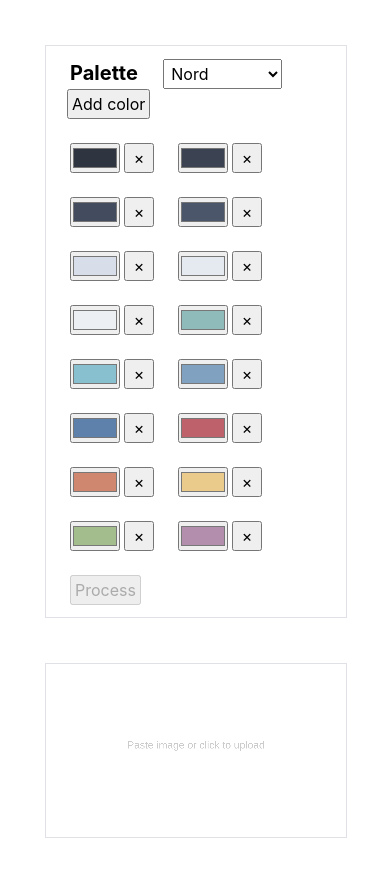
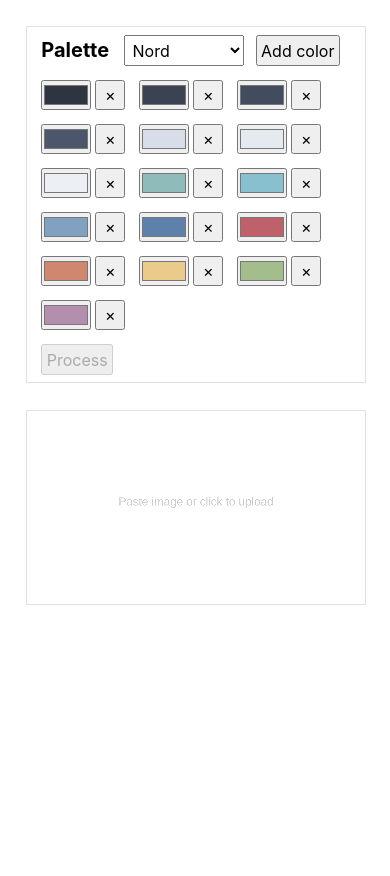
Before and after one commit to ziap/image-themer, a plain HTML site: page index.html in a window 390 px wide. After the commit the page ends 844 px from the top, so only its background shows below. Drawn offline with Linux system fonts and the light colour scheme.

Commit message:
Add dithering only and makes UI more responsive

```diff
--- a/style.css
+++ b/style.css
@@ -1,3 +1,14 @@
+:root {
+  --gap: 15px;
+  --gap-outer: calc(3.75 * var(--gap));
+}
+
+@media screen and (max-width: 600px) {
+  :root {
+    --gap: 7px;
+  }
+}
+
 * {
   margin: 0;
   padding: 0;
@@ -6,28 +17,28 @@
 }
 
 .container {
-  width: calc(100% - 90px);
+  width: calc(100% - calc(2 * var(--gap-outer)));
   max-width: 1024px;
-  margin: 0 auto 45px auto;
+  margin: 0 auto var(--gap-outer) auto;
 }
 
 .ui-container {
   width: 100%;
   border: 1px solid #dfe1e6;
-  margin-top: 45px;
+  margin-top: var(--gap-outer);
 }
 
 .header>* {
-  margin: 0 9px;
-  padding: 3px;
+  margin: 0 calc(var(--gap) / 2);
+  padding: calc(var(--gap) / 2);
 }
 
 .header {
-  margin: 12px;
+  margin: var(--gap);
 }
 
 #palette {
-  margin: 0 12px;
+  margin: 0 var(--gap);
   display: flex;
   flex-wrap: wrap;
 }
@@ -38,7 +49,7 @@ h3 {
 }
 
 #palette>div {
-  margin: 12px;
+  margin: var(--gap);
   display: flex;
   width: 84px;
 }
@@ -64,6 +75,6 @@ label {
 }
 
 #process-image {
-  margin: 12px 24px;
-  padding: 3px;
+  margin: var(--gap) calc(2 * var(--gap));
+  padding: calc(var(--gap) / 2);
 }
--- a/themes.json
+++ b/themes.json
@@ -145,5 +145,15 @@
     "#546e7a",
     "#eeffff",
     "#ff5370"
+  ],
+  "Dither Only": [
+    "#000000",
+    "#ff0000",
+    "#00ff00",
+    "#0000ff",
+    "#ffff00",
+    "#ff00ff",
+    "#00ffff",
+    "#ffffff"
   ]
 }
```
